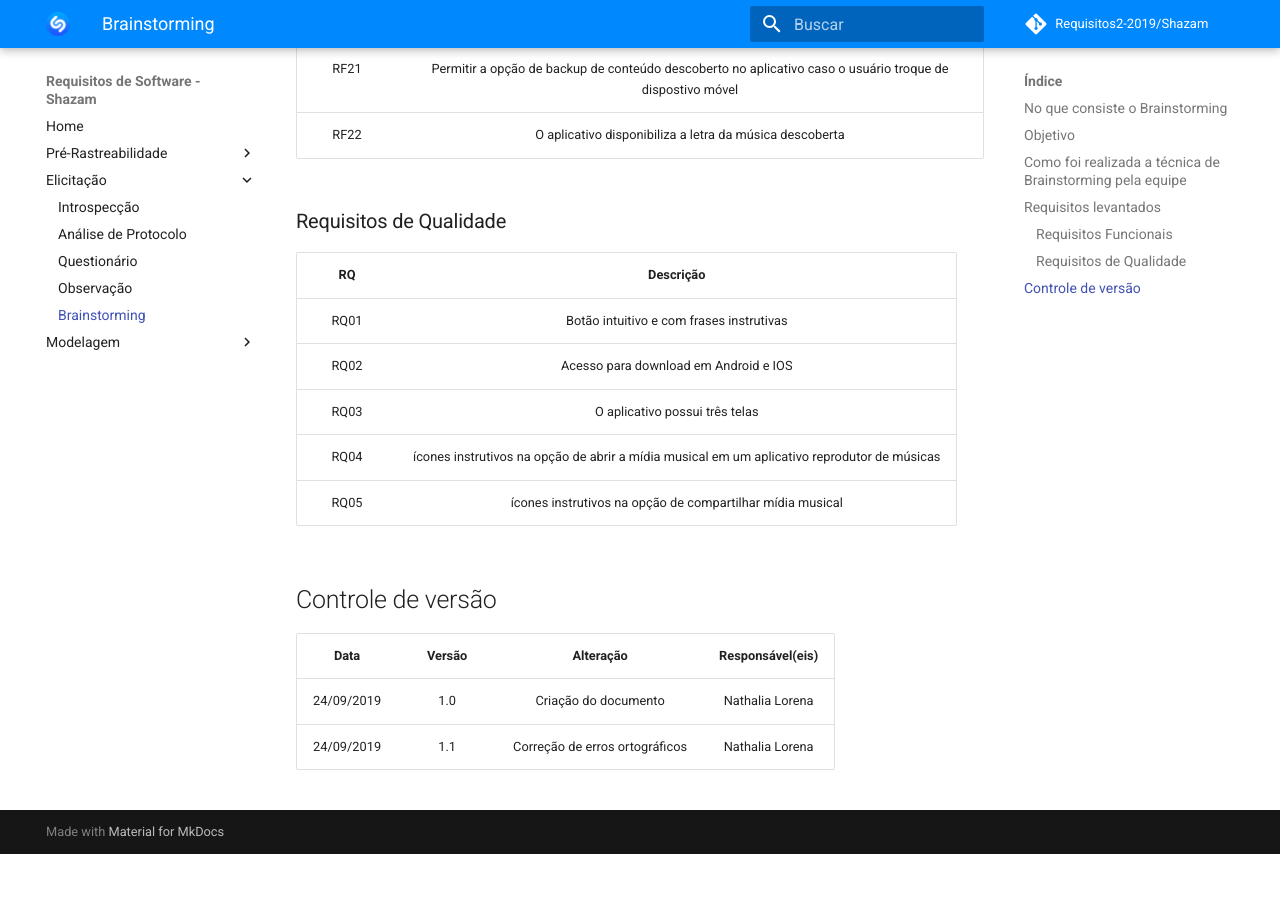
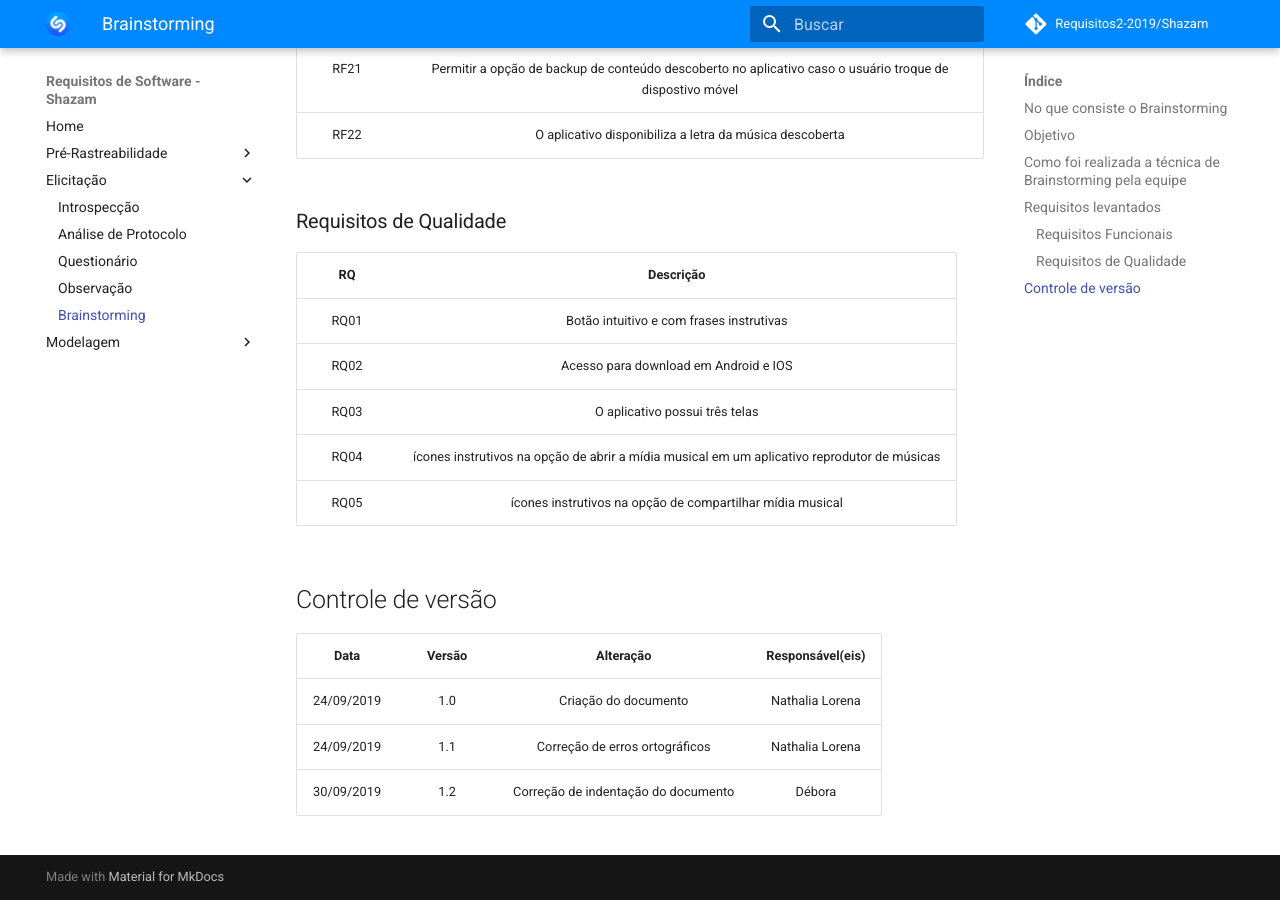
Before and after one commit to Wictorgirardi/2019.2-Shazam, an MkDocs documentation site: the page built from docs/elicitacao/brainstorming.md, in a window 1280 px wide and 900 px high, scrolled down 2062 px. Built offline with MkDocs 1.6.1 and Material for MkDocs 9.7.7, drawn with Linux system fonts in a browser that asks for light colours; comment, search, counter and statistics services are not loaded; before the commit the page ends 2916 px from its top, so only the background shows below that.

Commit message:
Update brainstorming.md

```diff
--- a/docs/elicitacao/brainstorming.md
+++ b/docs/elicitacao/brainstorming.md
@@ -2,17 +2,17 @@
 
 ## No que consiste o Brainstorming
 
-Mais do que uma técnica, é uma atividade desenvolvida individualmente ou em grupo que visa explorar toda a capacidade criativa e intelectual. Essa "tempestade de ideias" acontece com objetivos já bem definidos.
-A ideia é dar espaço para a diversidade de pensamentos e experiências e extrair as melhores ideias, buscando a inovação, o diferencial, o surpreendente e o sucesso.O que vier à mente pode ser jogado na mesa. Após as ideias, visões e possibilidades, cabe a equipe encontrar o denominador comum. Ao contrário do que se costuma pensar, o Brainstorming não deve ser realizado como um bate-papo, no qual as ideias simplesmente podem “cair do céu”. É importante ter um ambiente propício para que as contribuições dos participantes aconteçam, sendo melhor executado quando há um roteiro mediado por um coordenador e a divisão do processo entre etapas. Dessa forma, um Brainstorming bem construído é uma técnica útil em agregar conhecimento para os participantes e auxiliar na gestão de problemas.
+<p align="justify">Mais do que uma técnica, é uma atividade desenvolvida individualmente ou em grupo que visa explorar toda a capacidade criativa e intelectual. Essa "tempestade de ideias" acontece com objetivos já bem definidos.
+A ideia é dar espaço para a diversidade de pensamentos e experiências e extrair as melhores ideias, buscando a inovação, o diferencial, o surpreendente e o sucesso.O que vier à mente pode ser jogado na mesa. Após as ideias, visões e possibilidades, cabe a equipe encontrar o denominador comum. Ao contrário do que se costuma pensar, o Brainstorming não deve ser realizado como um bate-papo, no qual as ideias simplesmente podem “cair do céu”. É importante ter um ambiente propício para que as contribuições dos participantes aconteçam, sendo melhor executado quando há um roteiro mediado por um coordenador e a divisão do processo entre etapas. Dessa forma, um Brainstorming bem construído é uma técnica útil em agregar conhecimento para os participantes e auxiliar na gestão de problemas.</p>
 
 
 ## Objetivo
 
-Objetiva a geração de novas ideias, estimulando os participantes a interagir, expor suas ideias e compartilhar opniões.
+<p align="justify">Objetiva a geração de novas ideias, estimulando os participantes a interagir, expor suas ideias e compartilhar opniões.</p>
 
 ## Como foi realizada a técnica de Brainstorming pela equipe
 
-A equipe se reuniu presencialmente antes da aula de requisitos, e com todos os membros presentes começamos a levantar requisitos do aplicativo, tanto os existentes quanto ideias do que poderia ser implementado. Pudemos dizer livremente nossas opniões durante aproximadamente nove minutos gravados pela equipe.
+<p align="justify">A equipe se reuniu presencialmente antes da aula de requisitos, e com todos os membros presentes começamos a levantar requisitos do aplicativo, tanto os existentes quanto ideias do que poderia ser implementado. Pudemos dizer livremente nossas opniões durante aproximadamente nove minutos gravados pela equipe.</p>
 
 
 ## Requisitos levantados
@@ -62,3 +62,4 @@
 |:--:|:----:|:-------:|:---:|
 | 24/09/2019 | 1.0 | Criação do documento | Nathalia Lorena |
 | 24/09/2019 | 1.1 | Correção de erros ortográficos | Nathalia Lorena |
+|30/09/2019|1.2|Correção de indentação do documento |Débora|
```
